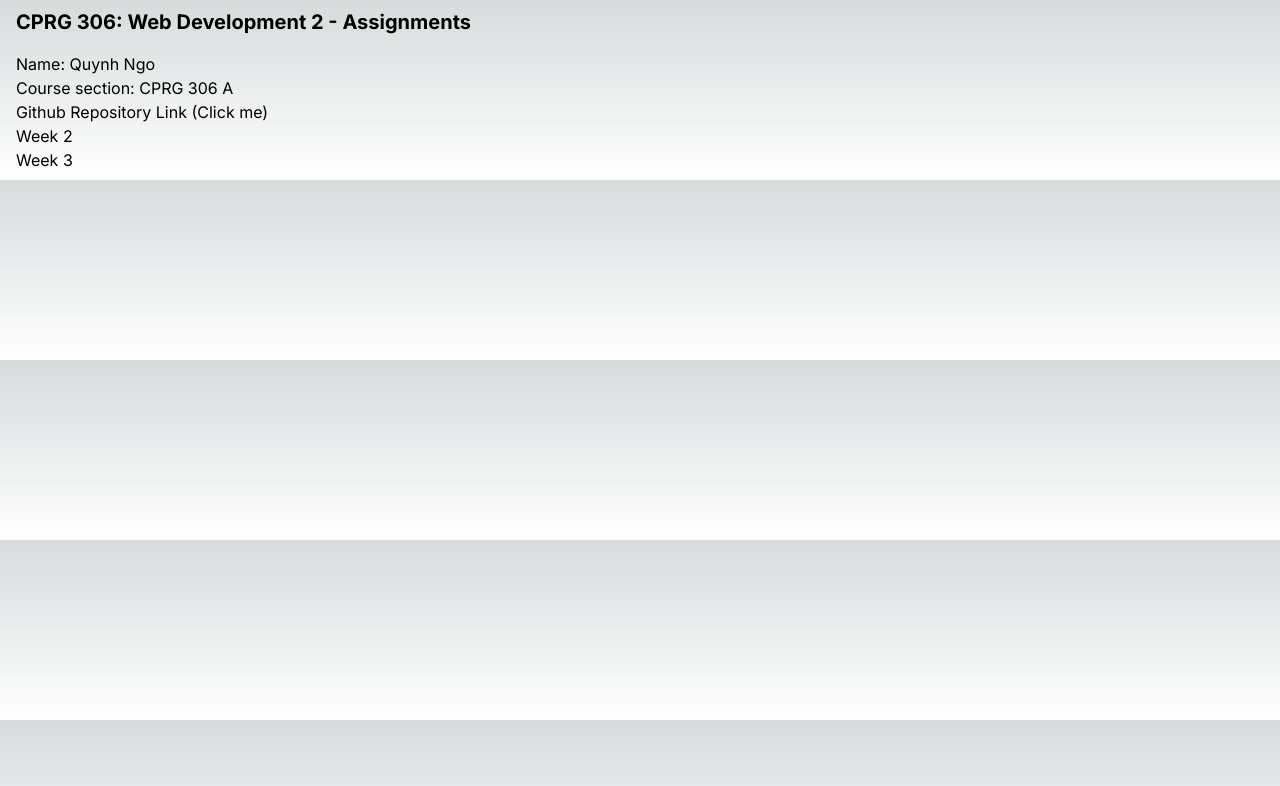
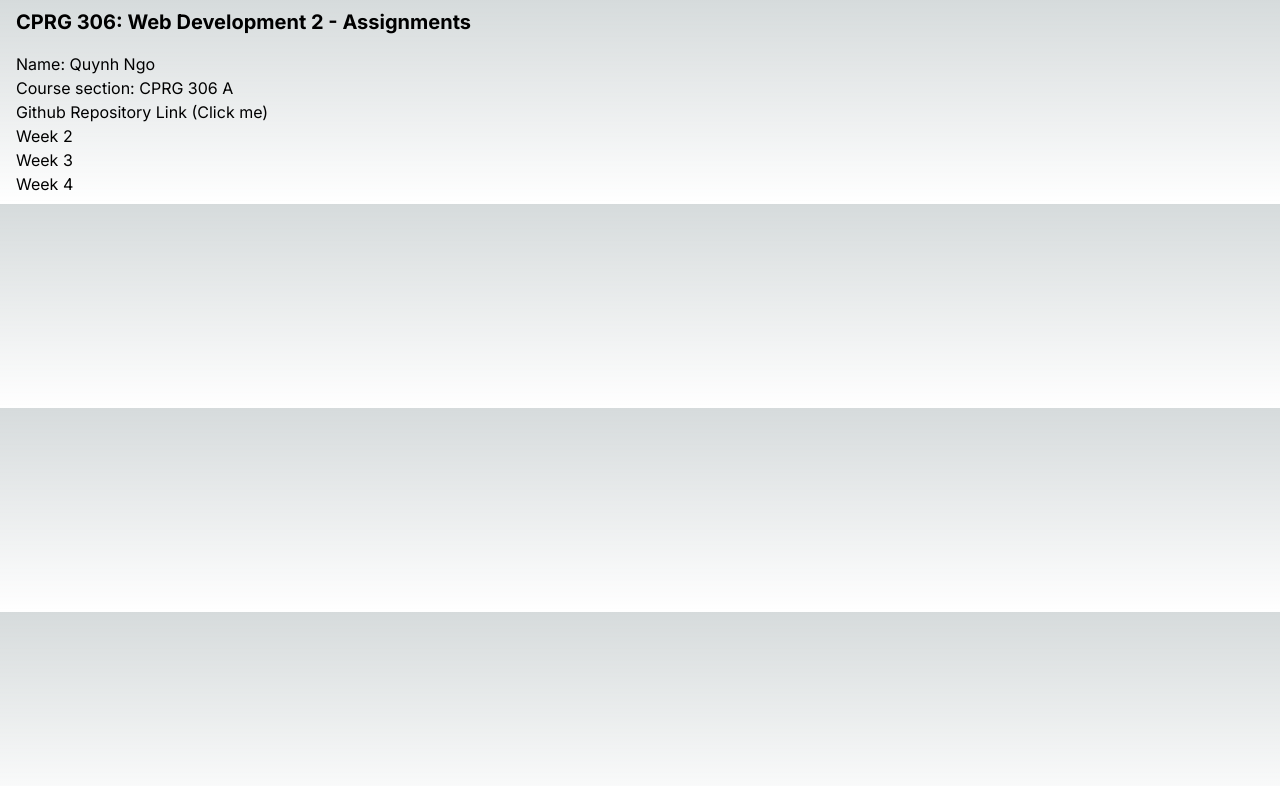
Before and after one commit to Ever-QN/cprg306-assignments, a Next.js app: page / in a window 1280 px wide. Shown: the top 786 px of the page. Built offline with nearby package versions, Linux system fonts and the light colour scheme.

Commit message:
Create link to week4

```diff
--- a/app/page.js
+++ b/app/page.js
@@ -8,7 +8,8 @@ export default function Home() {
       <main className='px-4 py-2'>
         <StudentInfo/>
         <Link href='/week2'>Week 2</Link><br />
-        <Link href='/week3'>Week 3</Link>
+        <Link href='/week3'>Week 3</Link> <br />
+        <Link href='/week4'>Week 4</Link>
       </main>
     </>
 
```
